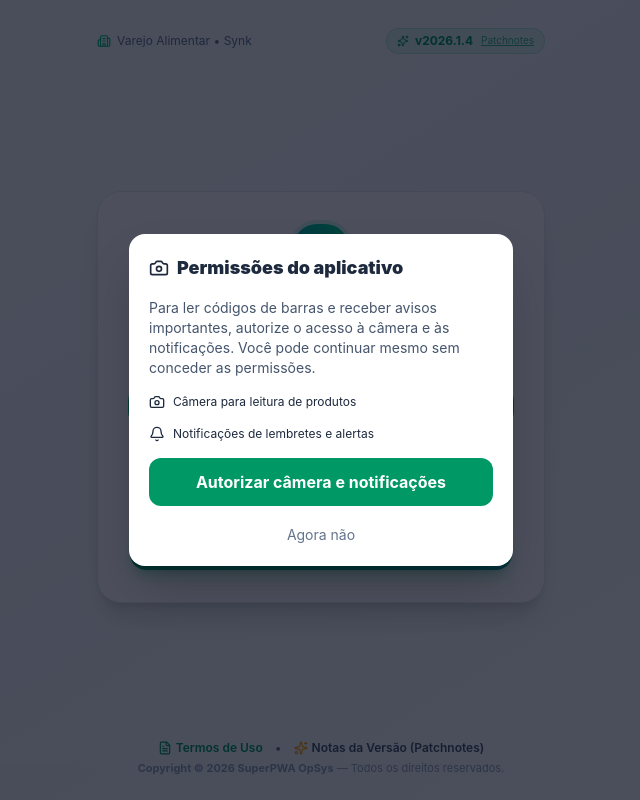
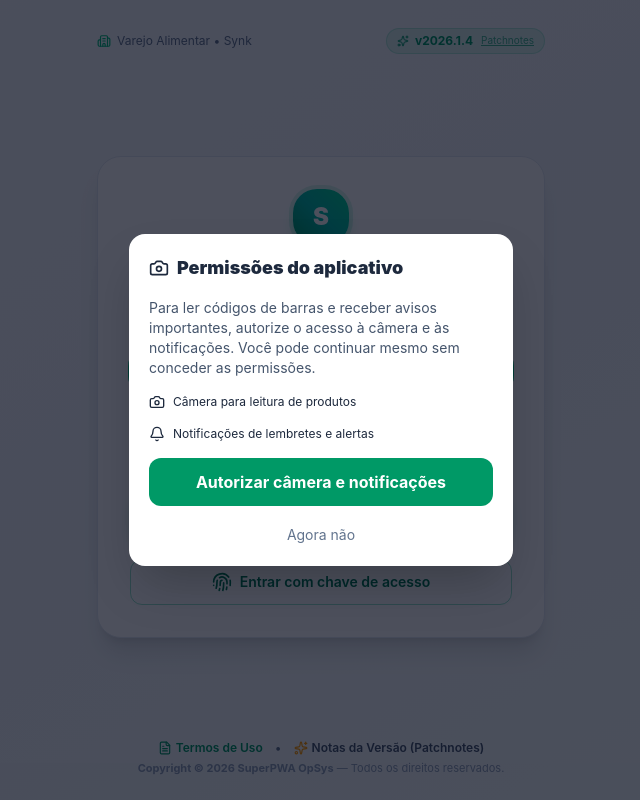
Before and after one commit to weligtonlucas161/supermercado-pwa, a React (Vite) app: page / in a window 1280 px wide. Shown: the whole page, without its empty margins (319-959 px from the left). Built offline with nearby package versions, Linux system fonts and the light colour scheme; no server answers.

Commit message:
feat(auth): add passkey sign-in action to login screen

```diff
--- a/src/components/auth/LoginScreen.tsx
+++ b/src/components/auth/LoginScreen.tsx
@@ -10,15 +10,17 @@ import {
   FileText,
   Building2,
   Camera,
-  Bell
+  Bell,
+  Fingerprint
 } from 'lucide-react';
+import { supportsPasskeys } from '../../services/passkeyService';
 import { useApp } from '../../context/AppContext';
 import { PatchNotesModal } from '../modals/PatchNotesModal';
 import { TermsModal } from '../modals/TermsModal';
 import { sanitizeIdentifier } from '../../utils/security';
 
 export const LoginScreen: React.FC = () => {
-  const { login, darkMode, disconnectedMessage, clearDisconnectedMessage } = useApp();
+  const { login, loginWithPasskey, darkMode, disconnectedMessage, clearDisconnectedMessage } = useApp();
 
   const [matricula, setMatricula] = useState('');
   const [senha, setSenha] = useState('');
@@ -262,6 +264,18 @@ export const LoginScreen: React.FC = () => {
               )}
             </button>
           </form>
+          {supportsPasskeys() && (
+            <button type="button" disabled={isLoading} onClick={async () => {
+              setIsLoading(true);
+              setErrorMessage(null);
+              try {
+                const result = await loginWithPasskey();
+                if (!result.success) setErrorMessage(result.message || 'Não foi possível entrar com a chave de acesso.');
+              } finally { setIsLoading(false); }
+            }} className="w-full flex items-center justify-center gap-2 rounded-xl border border-emerald-500/40 px-4 py-3 font-semibold text-sm text-emerald-700 dark:text-emerald-300 disabled:opacity-50">
+              <Fingerprint className="w-5 h-5" /> Entrar com chave de acesso
+            </button>
+          )}
         </div>
       </div>
 
```
